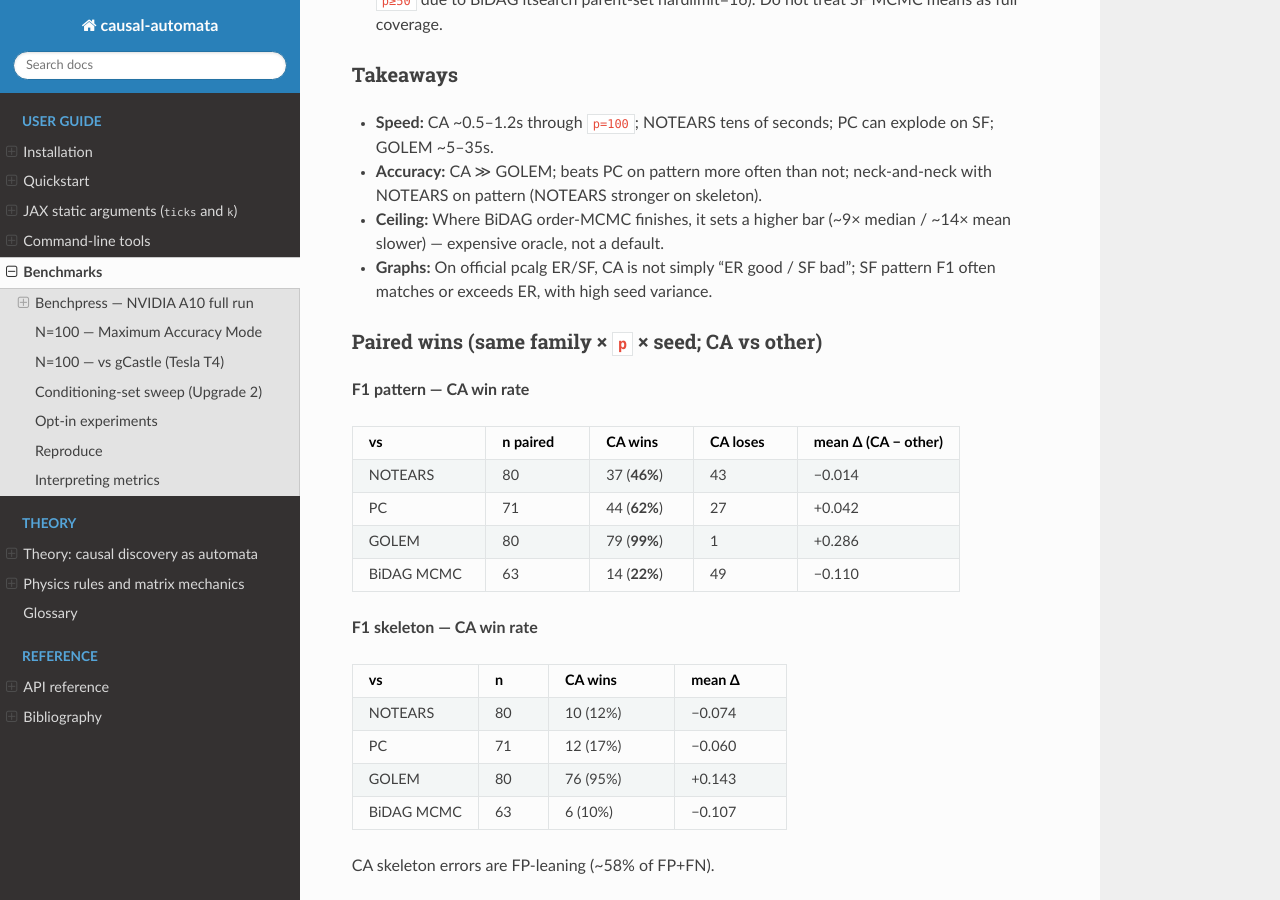
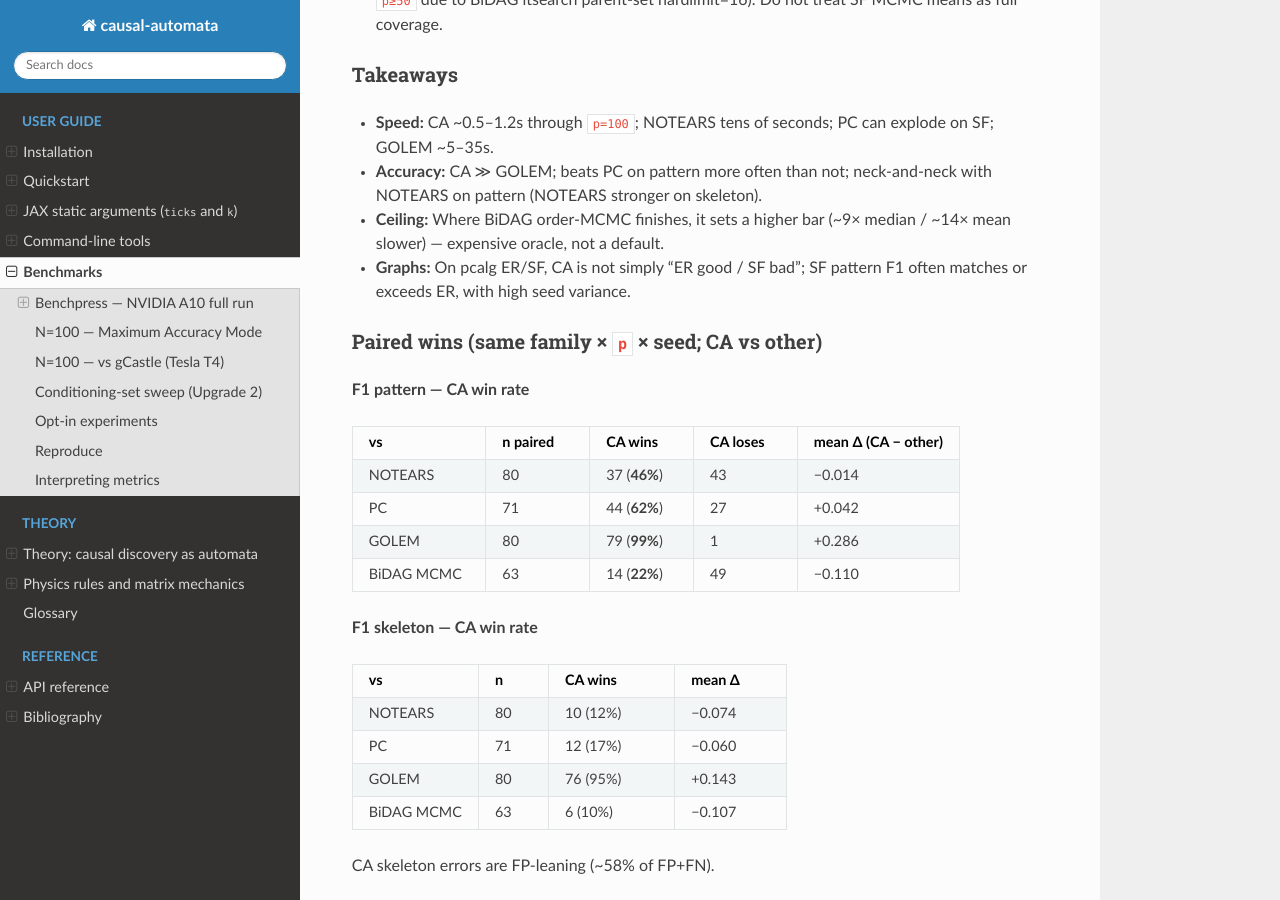
Before and after one commit to kazuyamagiwa/causal-automata, a Sphinx documentation site: the page built from docs/benchmarks.rst, in a window 1280 px wide and 900 px high, scrolled down 1233 px. Built offline with Sphinx 7.4.7 and the Read the Docs theme 3.1.0, drawn with Linux system fonts in a browser that asks for light colours.

Commit message:
docs: remove runpod_full and official wording from public docs
Co-authored-by: kazu <kazuyamagiwa@users.noreply.github.com>

```diff
--- a/docs/benchmarks.rst
+++ b/docs/benchmarks.rst
@@ -102,9 +102,8 @@ Takeaways
   neck-and-neck with NOTEARS on pattern (NOTEARS stronger on skeleton).
 * **Ceiling:** Where BiDAG order-MCMC finishes, it sets a higher bar
   (~9× median / ~14× mean slower) — expensive oracle, not a default.
-* **Graphs:** On official pcalg ER/SF, CA is not simply
-  “ER good / SF bad”; SF pattern F1 often matches or exceeds ER, with
-  high seed variance.
+* **Graphs:** On pcalg ER/SF, CA is not simply “ER good / SF bad”; SF
+  pattern F1 often matches or exceeds ER, with high seed variance.
 
 Paired wins (same family × ``p`` × seed; CA vs other)
 ~~~~~~~~~~~~~~~~~~~~~~~~~~~~~~~~~~~~~~~~~~~~~~~~~~~~~
```
Also changed, not shown: README.md (+1 -1 lines).
